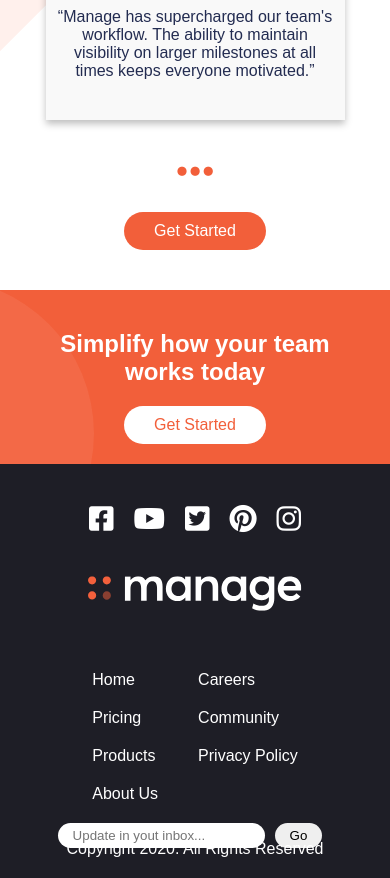
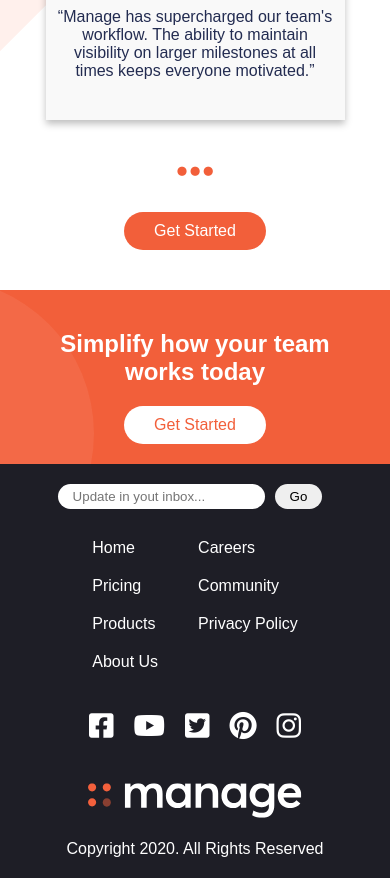
Before and after one commit to LilianaFranco/eCommerce, a plain HTML site: page index.html in a window 390 px wide. Shown: the part 1690-2568 px from the top of the page. Drawn offline with Linux system fonts and the light colour scheme.

Commit message:
Fixing footer from  my folly. Wrap-reverse was for sure needed.

```diff
--- a/css/style.css
+++ b/css/style.css
@@ -410,7 +410,7 @@ form{
 
     footer{
         padding: 20px 25px;
-        flex-wrap: wrap;
+        flex-wrap: wrap-reverse;
         justify-content: center;
         position: relative;
     }
@@ -419,12 +419,14 @@ form{
         display: flex;
         flex-direction: column;
         margin: 10px 10px;
+        order: 3;
     }
 
     #links1{
         display: flex;
         flex-direction: column;
         margin: 10px 10px;
+        order: 2;
     }
 
     .contact1{
```
